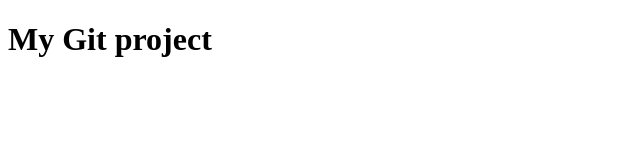
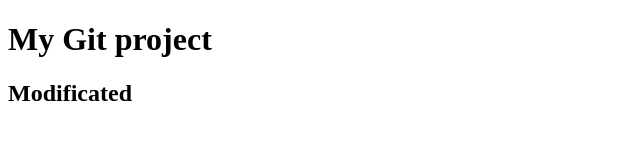
Before and after one commit to DrewoneVII/Git-practice-, a plain HTML site: page Project1/index.html in a window 1280 px wide. Shown: the whole page, without its empty margins (0-640 px from the left). Drawn offline with Linux system fonts and the light colour scheme.

Commit message:
Added h2 tag into index.html

```diff
--- a/Project1/index.html
+++ b/Project1/index.html
@@ -7,5 +7,6 @@
 </head>
 <body>
         <h1>My Git project</h1>
+        <h2>Modificated</h2>
 </body>
 </html>
```
